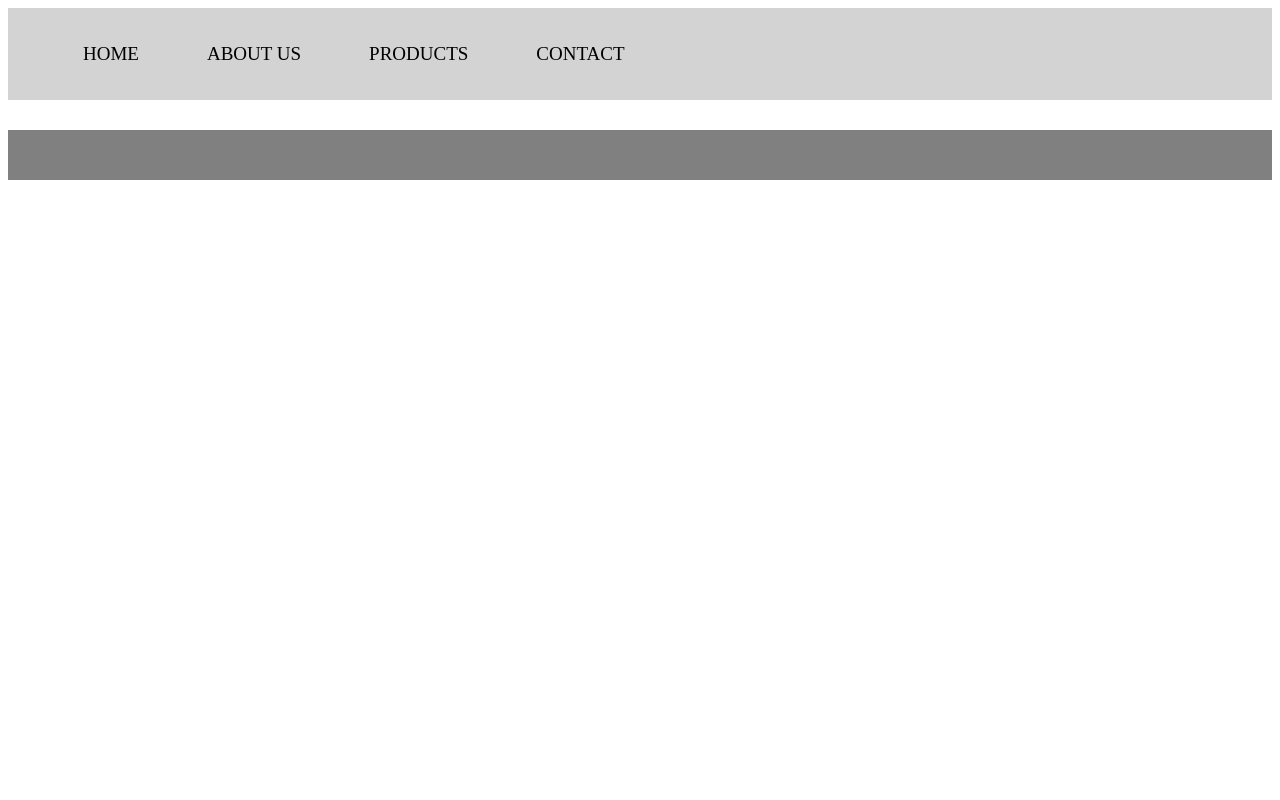
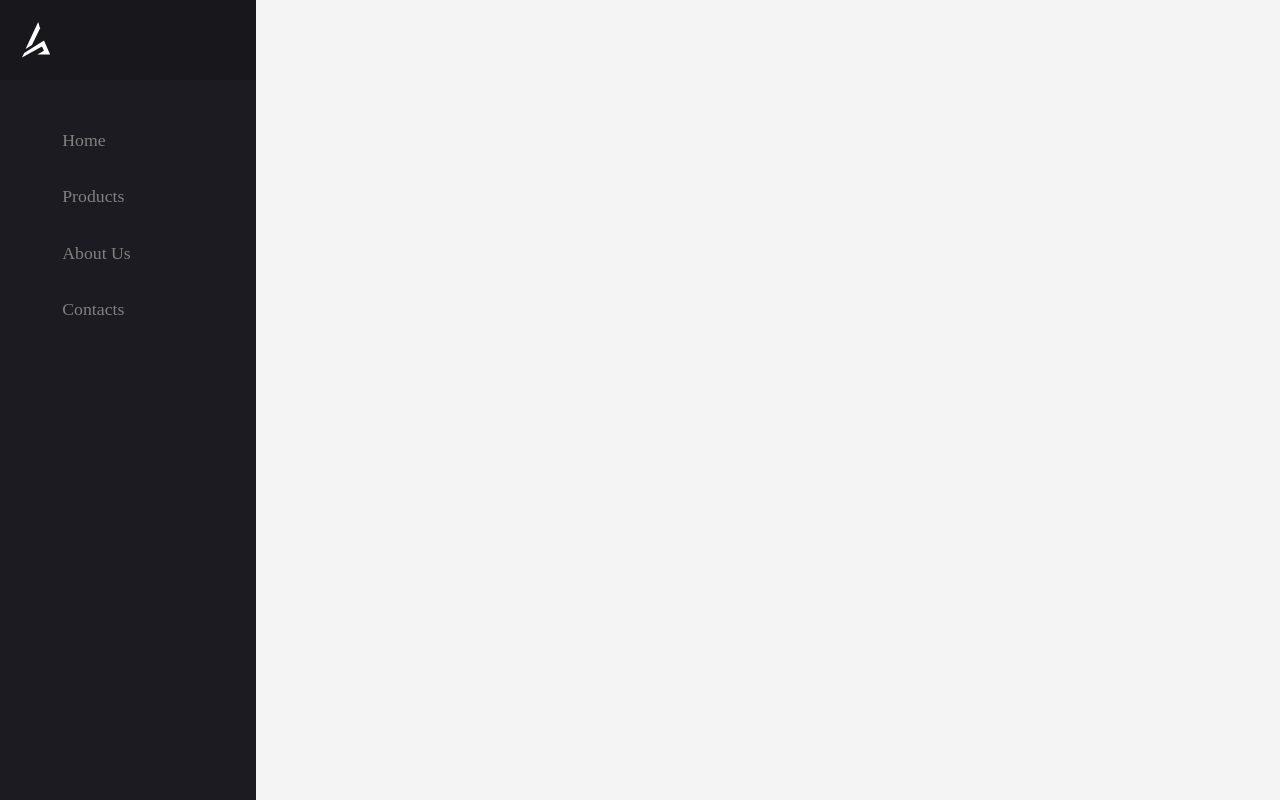
Before and after one commit to DanielDuarte-Developer/ProjetoWebSite, a PHP site: page /HomePage.php in a window 1280 px wide. Run offline with PHP 8.4, Linux system fonts and the light colour scheme.

Commit message:
Add new Menu Interface

```diff
--- a/HomePage.php
+++ b/HomePage.php
@@ -3,7 +3,7 @@
 <head>
     <meta charset="UTF-8">
     <meta name="viewport" content="width=device-width, initial-scale=1.0">
-    <link rel="stylesheet" href="css/homePage.css">
+    <!--<link rel="stylesheet" href="css/homePage.css">-->
     <title>Home</title>
 </head>
 <body>
--- a/View/Menu.html
+++ b/View/Menu.html
@@ -1,14 +1,66 @@
 
-<div class="Menu">
-       <nav>
-            <!--TODO Meter Src Para um logo-->
-            <!--<img src="" class="logo">-->
-            <ul class="menuItems">
-                 <!--TODO Mudar o Menu-->
-                 <li><a href='HomePage.php' data-item='Homepage'> Home </a></li>
-                 <li><a href='AboutUs.html' data-item='About-us'> About us </a></li>
-                 <li><a href='Produtos.php' data-item='Products'> Products </a></li>
-                 <li><a href='Contact.html' data-item='Contact'> Contact</a></li>
-            </ul>
-      </nav>
-</div>
+<link rel="stylesheet" href="css/menuCSS.css">
+<nav id="navbar">
+     <ul class="navbar-items flexbox-col">
+       <li class="navbar-logo flexbox-left">
+         <a class="navbar-item-inner flexbox">
+           <svg xmlns="http://www.w3.org/2000/svg" id="Layer_1" data-name="Layer 1" viewBox="0 0 1438.88 1819.54">
+             <polygon points="925.79 318.48 830.56 0 183.51 1384.12 510.41 1178.46 925.79 318.48"/>
+             <polygon points="1438.88 1663.28 1126.35 948.08 111.98 1586.26 0 1819.54 1020.91 1250.57 1123.78 1471.02 783.64 1663.28 1438.88 1663.28"/>
+           </svg>
+         </a>
+       </li>
+       <!--
+       <li class="navbar-item flexbox-left">
+         <a class="navbar-item-inner flexbox-left" href="">
+           <div class="navbar-item-inner-icon-wrapper flexbox">
+             <ion-icon name="search-outline"></ion-icon>
+           </div>
+           <span class="link-text">Search</span>
+         </a>
+       </li>
+       -->
+       <li class="navbar-item flexbox-left" >
+         <a class="navbar-item-inner flexbox-left" href="HomePage.php">
+           <div class="navbar-item-inner-icon-wrapper flexbox">
+             <ion-icon name="home-outline"></ion-icon>
+           </div>
+           <span class="link-text">Home</span>
+         </a>
+       </li>
+       <li class="navbar-item flexbox-left" >
+         <a class="navbar-item-inner flexbox-left" href="Produtos.php">
+           <div class="navbar-item-inner-icon-wrapper flexbox">
+             <ion-icon name="folder-open-outline"></ion-icon>
+           </div>
+           <span class="link-text">Products</span>
+         </a>
+       </li>
+       <li class="navbar-item flexbox-left" >
+         <a class="navbar-item-inner flexbox-left" href="AboutUs.html">
+           <div class="navbar-item-inner-icon-wrapper flexbox">
+             <ion-icon name="pie-chart-outline"></ion-icon>
+           </div>
+           <span class="link-text">About Us</span>
+         </a>
+       </li>
+       <li class="navbar-item flexbox-left" >
+         <a class="navbar-item-inner flexbox-left" href="Contact.html">
+           <div class="navbar-item-inner-icon-wrapper flexbox">
+             <ion-icon name="people-outline"></ion-icon>
+           </div>
+           <span class="link-text">Contacts</span>
+         </a>
+       </li>
+       <!--
+       <li class="navbar-item flexbox-left" href="">
+         <a class="navbar-item-inner flexbox-left">
+           <div class="navbar-item-inner-icon-wrapper flexbox">
+             <ion-icon name="settings-outline"></ion-icon>
+           </div>
+           <span class="link-text">Settings</span>
+         </a>
+       </li>
+       -->
+     </ul>
+   </nav>
--- /dev/null
+++ b/css/menuCSS.css
@@ -0,0 +1,432 @@
+:root {
+    --primary: 237, 94%, 81%;
+    --background: 266, 16%, 92%;
+    --background-secondary: 256, 12%, 12%;
+    --background-secondary-dark: 256, 10%, 10%;
+    --background-secondary-light: 257, 11%, 16%;
+    --text-primary: 0, 0%, 0%;
+    /* Colors */
+    --black: 0, 0%, 0%;
+    --white: 0, 0%, 100%;
+    --quite-gray: 0, 0%, 50%;
+    --grooble: 10, 28%, 93%;
+    /* Sizes */
+    --heading-large: 5.6rem;
+    --heading-medium: 3.6rem;
+    --heading-small: 2.4rem;
+    --paragraph: 1.11rem;
+    --navbar-buttons: 2.4rem;
+    /* misc */
+    --transition-main: .175, .685, .32;
+    /* Fonts */
+    --font-main: "Poppins";
+}
+
+/* ===========
+    Variabels
+   =========== */
+
+/* ===============
+    Global Styles
+   =============== */
+
+*, *::before, *::after {
+    box-sizing: inherit;
+}
+html, body {
+    margin: 0;
+    width: 100%;
+    color: hsl(var(--text-primary));
+    font-family: var(--font-main);
+    background-color: #f4f4f4;
+    -webkit-font-smoothing: antialiased;
+    scroll-behavior: smooth;
+    box-sizing: border-box;
+}
+
+/* ============
+    Typography
+   ============ */
+
+/* Headings */
+h1, h2, h3, h4, h5, h6 {
+    margin: 0;
+}
+/* Font Size */
+h1 {
+    font-size: var(--heading-large);
+}
+h2 {
+    font-size: var(--heading-medium);
+}
+h3 {
+    font-size: var(--heading-small);
+}
+h4 {
+    font-size: calc(var(--heading-small) - .2rem);
+}
+h5 {
+    font-size: calc(var(--heading-small) - .4rem);
+}
+h6 {
+    font-size: calc(var(--heading-small) - .6rem);
+}
+/* Font Weight */
+h1, h2 {
+    font-weight: 900;
+}
+h3, h4, h5, h6 {
+    font-weight: 800;
+}
+/* Paragraphs */
+p {
+    margin: 0;
+    font-size: var(--paragraph);
+}
+/* Links */
+a {
+    color: hsla(var(--primary), 1);
+    font-size: var(--paragraph);
+    text-decoration: underline;
+}
+a:visited {
+    color: hsla(var(--primary), .5);
+}
+
+/* =========
+    Buttons
+   ========= */
+
+button {
+    padding: .8em 1.2em;
+    border: 1px solid hsl(var(--black));
+    background-color: hsl(var(--background));
+    font-size: var(--paragraph);
+    cursor: pointer;
+    outline: none;
+}
+button:focus {
+    box-shadow:
+            0 0 0 2px hsl(var(--black)),
+            0 0 0 3px hsl(var(--white));
+    border: 1px solid transparent;
+}
+
+/* =======
+    Lists
+   ======= */
+
+ul, ol {
+    margin: 1em 0;
+}
+
+/* =======
+    Forms
+   ======= */
+
+form {
+    margin: 0;
+}
+fieldset {
+    margin: 0;
+    padding: .5em 0;
+    border: none;
+}
+input {
+    padding: .8em 1.2em;
+    font-size: var(--paragraph);
+    background-color: hsl(var(--grooble));
+    border: 2px solid hsl(var(--grooble));
+    outline: none;
+}
+textarea {
+    padding: .8em 1.2em;
+    font-size: var(--paragraph);
+    font-family: var(--font-main);
+    background-color: hsl(var(--grooble));
+    border: 2px solid hsl(var(--grooble));
+    outline: none;
+}
+input, textarea {
+    transition: all .2s ease-in-out;
+}
+input:hover, input:focus, textarea:hover, textarea:focus {
+    box-shadow:
+            0 0 0 2px hsl(var(--black)),
+            0 0 0 3px hsl(var(--white));
+    border: 2px solid transparent;
+}
+select {
+    padding: .8em 1.2em;
+    border: 1px solid hsl(var(--black));
+    font-size: var(--paragraph);
+    outline: none;
+}
+
+/* =========
+    Classes
+   ========= */
+
+/* ================
+    Global classes
+   ================ */
+
+/* =========
+    Flexbox
+   ========= */
+
+.flexbox {
+    display: flex;
+    justify-content: center;
+    align-items: center;
+}
+.flexbox-left {
+    display: flex;
+    justify-content: flex-start;
+    align-items: center;
+}
+.flexbox-right {
+    display: flex;
+    justify-content: flex-end;
+    align-items: center;
+}
+/* Columns */
+.flexbox-col {
+    display: flex;
+    justify-content: center;
+    flex-direction: column;
+    align-items: center;
+}
+.flexbox-col-left {
+    display: flex;
+    justify-content: flex-start;
+    flex-direction: column;
+    align-items: flex-start;
+}
+.flexbox-col-left-ns {
+    display: flex;
+    justify-content: center;
+    flex-direction: column;
+    align-items: flex-start;
+}
+.flexbox-col-right {
+    display: flex;
+    justify-content: flex-end;
+    flex-direction: column;
+    align-items: flex-end;
+}
+.flexbox-col-start-center {
+    display: flex;
+    justify-content: flex-start;
+    flex-direction: column;
+    align-items: center;
+}
+/* Spacings */
+.flexbox-space-bet {
+    display: flex;
+    justify-content: space-between;
+    align-items: center;
+}
+
+/* =========
+    Classes
+   ========= */
+
+.view-width {
+    width: 70%;
+}
+
+/* ========
+    Navbar
+   ======== */
+
+#navbar {
+    top: 0;
+    padding: 0;
+    width: 5em;
+    height: 100vh;
+    position: fixed;
+    background-color: hsl(var(--background-secondary));
+    transition: width .35s cubic-bezier(var(--transition-main), 1);
+    overflow-y: auto;
+    overflow-x: hidden;
+}
+#navbar:hover {
+    width: 16em;
+}
+#navbar::-webkit-scrollbar-track {
+    background-color: hsl(var(--background-secondary));
+}
+#navbar::-webkit-scrollbar {
+    width: 8px;
+    background-color: hsl(var(--background-secondary));
+}
+#navbar::-webkit-scrollbar-thumb {
+    background-color: hsl(var(--primary));
+}
+.navbar-items {
+    margin: 0;
+    padding: 0;
+    list-style-type: none;
+}
+/* Navbar Logo */
+.navbar-logo {
+    margin: 0 0 2em 0;
+    width: 100%;
+    height: 5em;
+    background: hsl(var(--background-secondary-dark));
+}
+.navbar-logo > .navbar-item-inner {
+    width: calc(5rem - 8px);
+}
+.navbar-logo > .navbar-item-inner:hover {
+    background-color: transparent;
+}
+.navbar-logo > .navbar-item-inner > svg {
+    height: 2em;
+    fill: hsl(var(--white));
+}
+/* Navbar Items */
+.navbar-item {
+    padding: 0 .5em;
+    width: 100%;
+    cursor: pointer;
+}
+.navbar-item-inner {
+    padding: 1em 0;
+    width: 100%;
+    position: relative;
+    color: hsl(var(--quite-gray));
+    border-radius: .25em;
+    text-decoration: none;
+    transition: all .2s cubic-bezier(var(--transition-main), 1);
+}
+.navbar-item-inner:hover {
+    color: hsl(var(--white));
+    background: hsl(var(--background-secondary-light));
+    box-shadow: 0 17px 30px -10px hsla(var(--black), .25);
+}
+.navbar-item-inner-icon-wrapper {
+    width: calc(5rem - 1em - 8px);
+    position: relative;
+}
+.navbar-item-inner-icon-wrapper ion-icon {
+    position: absolute;
+    font-size: calc(var(--navbar-buttons) - 1rem);
+}
+.link-text {
+    margin: 0;
+    width: 0;
+    text-overflow: ellipsis;
+    white-space: nowrap;
+    transition: all .35s cubic-bezier(var(--transition-main), 1);
+    overflow: hidden;
+    opacity: 0;
+}
+#navbar:hover .link-text {
+    width: calc(100% - calc(5rem - 8px));
+    opacity: 1;
+}
+
+/* ======
+    Main
+   ====== */
+
+#main {
+    margin: 0 0 0 5em;
+    min-height: 150vh;
+}
+#main > h2 {
+    width: 80%;
+    max-width: 80%;
+}
+#main > p {
+    width: 80%;
+    max-width: 80%;
+}
+
+/* =============
+    ::Selectors
+   ============= */
+
+/* Selection */
+::selection {
+    color: hsl(var(--white));
+    background: hsla(var(--primary), .33);
+}
+/* Scrollbar */
+::-webkit-scrollbar-track {
+    background-color: hsl(var(--background));
+}
+::-webkit-scrollbar {
+    width: 8px;
+    background-color: hsl(var(--background));
+}
+::-webkit-scrollbar-thumb {
+    background-color: hsl(var(--primary));
+}
+
+/* ===============
+    5. @keyframes
+   =============== */
+
+/* ==============
+    @media rules
+   ============== */
+
+@media only screen and (max-width: 1660px) {
+    :root {
+        /* Sizes */
+        --heading-large: 5.4rem;
+        --heading-medium: 3.4rem;
+        --heading-small: 2.2rem;
+    }
+}
+@media only screen and (max-width: 1456px) {
+    :root {
+        /* Sizes */
+        --heading-large: 5.2rem;
+        --heading-medium: 3.2rem;
+        --heading-small: 2rem;
+    }
+    .view-width {
+        width: 80%;
+    }
+}
+@media only screen and (max-width: 1220px) {
+    .view-width {
+        width: 70%;
+    }
+}
+@media only screen and (max-width: 1024px) {
+    :root {
+        /* Sizes */
+        --heading-large: 5rem;
+        --heading-medium: 3rem;
+        --heading-small: 1.8rem;
+    }
+    .view-width {
+        width: 75%;
+    }
+}
+@media only screen and (max-width: 756px) {
+    :root {
+        /* Sizes */
+        --heading-large: 4rem;
+        --heading-medium: 2.6rem;
+        --heading-small: 1.6rem;
+        --paragraph: 1rem;
+        --navbar-buttons: 2.2rem;
+    }
+    .view-width {
+        width: calc(100% - 5em);
+    }
+}
+@media only screen and (max-width: 576px) {
+    .view-width {
+        width: calc(100% - 3em);
+    }
+}
+@media only screen and (max-width: 496px) {
+
+}
```
Also changed, not shown: Produtos.php (+2 -47 lines).
